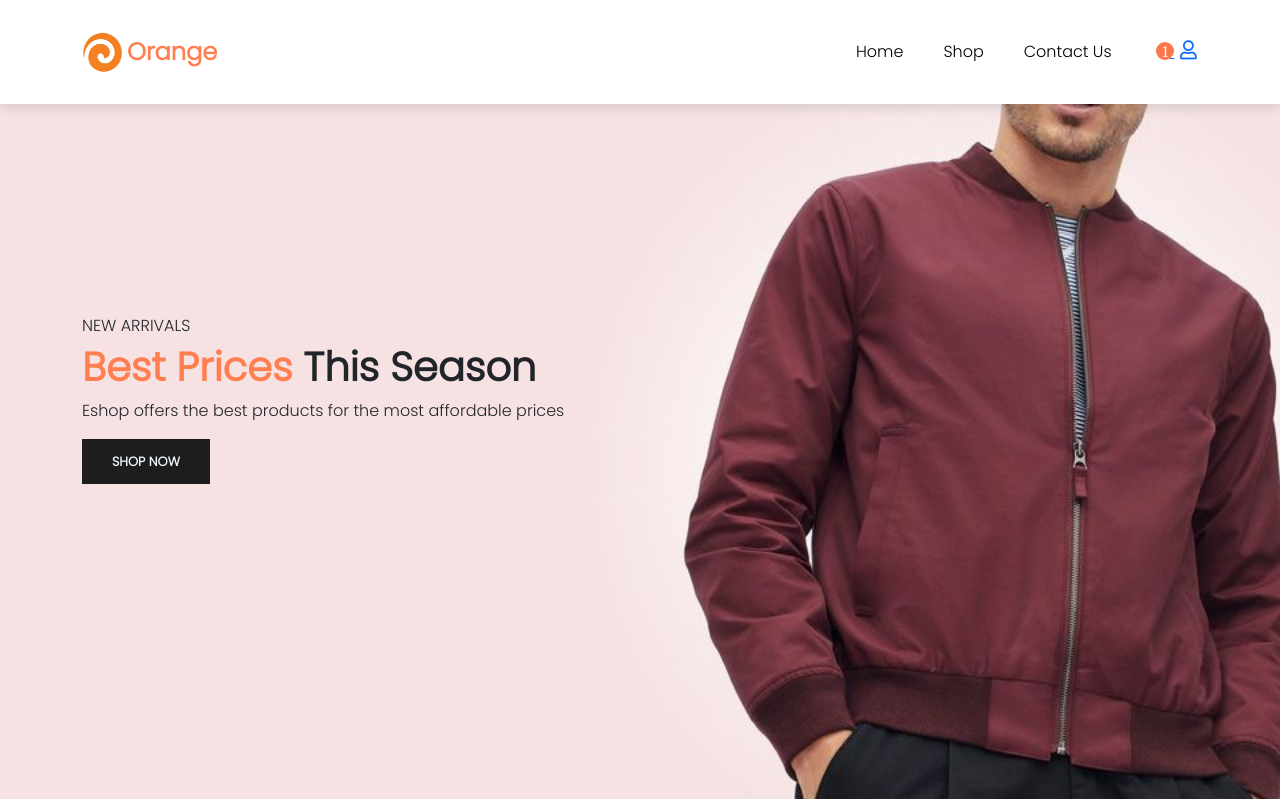
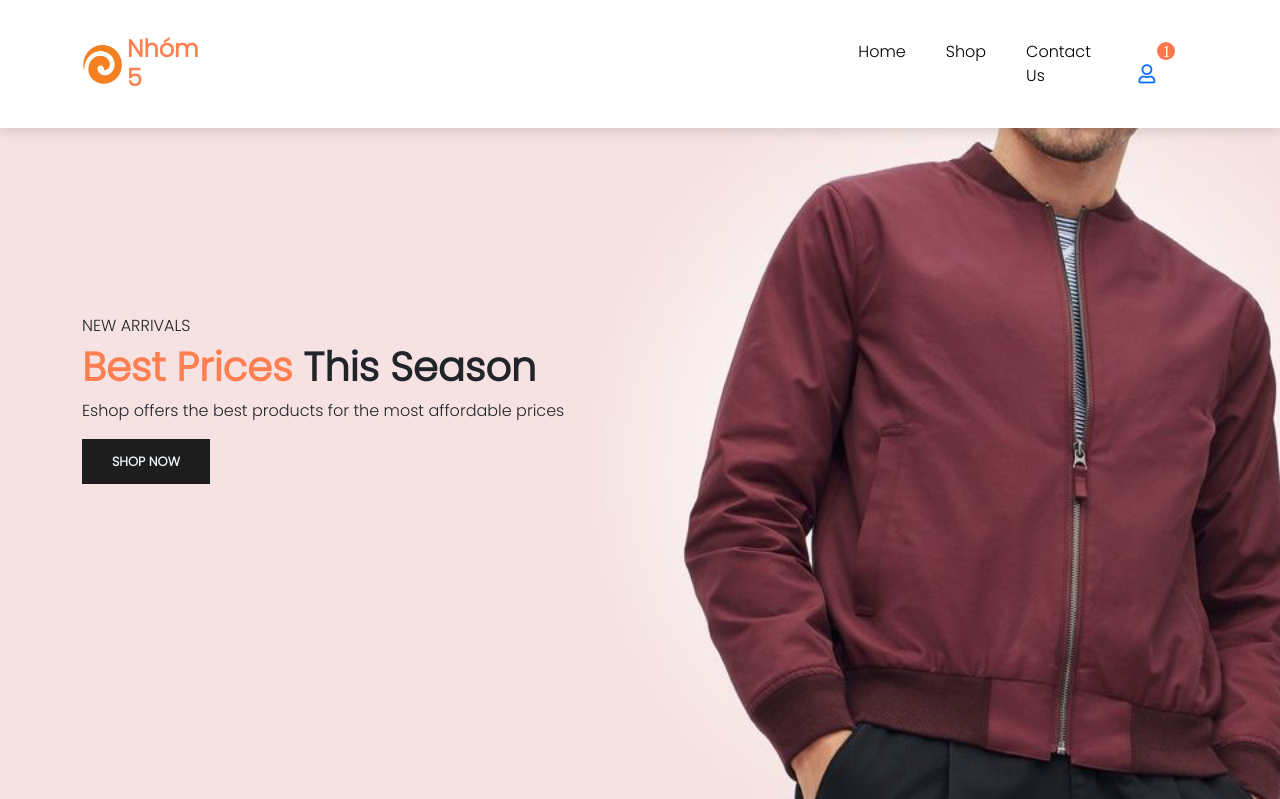
Before and after one commit to buithaihung/webcuoiki, a PHP site: page /index.php in a window 1280 px wide. Shown: the top 799 px of the page. Run offline with PHP 8.4, Linux system fonts and the light colour scheme; a user stored in the database is signed in; data comes from the database, SQL or seed files in the repository; some libraries are stand-ins or nearby versions.

Commit message:
add data

```diff
--- a/layouts/header.php
+++ b/layouts/header.php
@@ -33,7 +33,7 @@ session_start();
     <nav class="navbar navbar-expand-lg navbar-light bg-white py-3 fixed-top">
         <div class="container">
             <img class="logo" src="assets/imgs/logo.jpeg" />
-            <h2 class="brand">Orange</h2>
+            <h2 class="brand">Nhóm 5</h2>
             <button class="navbar-toggler" type="button" data-bs-toggle="collapse"
                 data-bs-target="#navbarSupportedContent" aria-controls="navbarSupportedContent" aria-expanded="false"
                 aria-label="Toggle navigation">
--- a/php_project.sql
+++ b/php_project.sql
@@ -115,7 +115,9 @@ INSERT INTO `products` (`product_id`, `product_name`, `product_category`, `produ
 (11, 'Sport Shoes', 'shoes', 'awesome shoes', 'shoes1.jpeg', 'shoes1.jpeg', 'shoes1.jpeg', 'shoes1.jpeg', '155.00', 0, 'purple'),
 (12, 'Sport Shoes', 'shoes', 'awesome shoes', 'shoes2.jpeg', 'shoes2.jpeg', 'shoes2.jpeg', 'shoes2.jpeg', '155.00', 0, 'white'),
 (13, 'Sport Shoes', 'shoes', 'awesome shoes', 'shoes3.jpeg', 'shoes3.jpeg', 'shoes3.jpeg', 'shoes3.jpeg', '155.00', 0, 'yellow'),
-(14, 'Sport Shoes', 'shoes', 'awesom shoes', 'shoes4.jpeg', 'shoes4.jpeg', 'shoes4.jpeg', 'shoes4.jpeg', '155.00', 0, 'black');
+(14, 'Sport Shoes', 'shoes', 'awesom shoes', 'shoes4.jpeg', 'shoes4.jpeg', 'shoes4.jpeg', 'shoes4.jpeg', '155.00', 0, 'black'),
+(15, 'Nice coat', 'coats', 'awesome coat', 'clothes3.jpeg', 'clothes3.jpeg', 'clothes3.jpeg', 'clothes3.jpeg', '190.00', 0, 'black'),
+(16, 'Blue coat', 'coats', 'awesome blue coat', 'clothes4.jpeg', 'clothes4.jpeg', 'clothes4.jpeg', 'clothes4.jpeg', '190.00', 0, 'blue');
 
 -- --------------------------------------------------------
 
```
